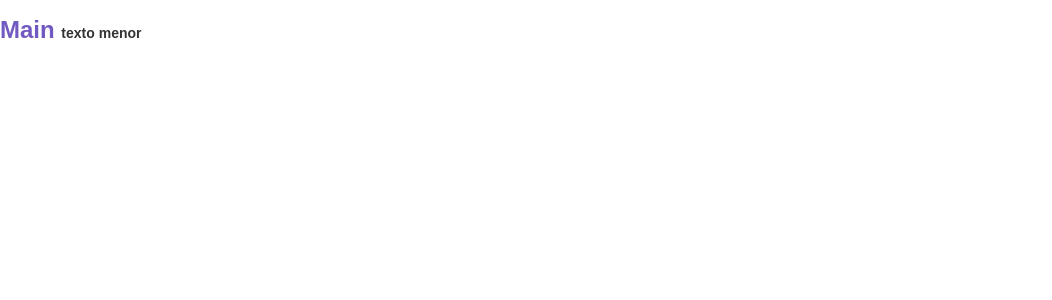
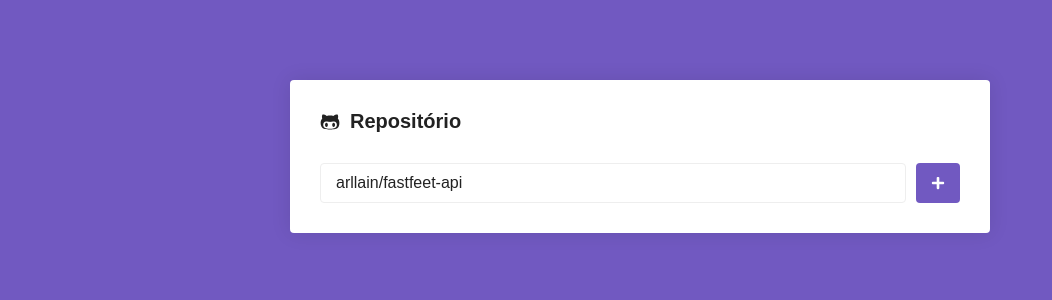
Before and after one commit to arllain/modulo05, a React (Create React App) app: page / in a window 1280 px wide. Shown: the top 300 px of the page, without its empty margins (0-1052 px from the left). Built offline with nearby package versions, Linux system fonts and the light colour scheme; the HTML template or start-up script is replaced by a standard one.

Commit message:
adicionando repositorios

```diff
--- a/package.json
+++ b/package.json
@@ -6,8 +6,10 @@
     "@testing-library/jest-dom": "^4.2.4",
     "@testing-library/react": "^9.3.2",
     "@testing-library/user-event": "^7.1.2",
+    "axios": "^0.19.2",
     "react": "^16.12.0",
     "react-dom": "^16.12.0",
+    "react-icons": "^3.9.0",
     "react-router-dom": "^5.1.2",
     "react-scripts": "3.3.1",
     "styled-components": "^5.0.1"
--- a/src/App.js
+++ b/src/App.js
@@ -1,10 +1,14 @@
 import React from 'react';
 import Routes from './routes';
+import GlobalStyle from './styles/global';
 
 function App() {
   return (
     <div className="App">
-      <Routes />
+      <>
+        <Routes />
+        <GlobalStyle />
+      </>
     </div>
   );
 }
--- a/src/pages/Main/index.js
+++ b/src/pages/Main/index.js
@@ -1,10 +1,63 @@
-import React from 'react';
-import { Title } from './styles';
+import React, { Component } from 'react';
+import { FaGithubAlt, FaPlus, FaSpinner } from 'react-icons/fa';
+import { Container, Form, SubmitButton } from './styles';
+import api from '../../services/api';
 
-export default function Main() {
-  return (
-    <Title error={false}>
-      Main <small>texto menor</small>
-    </Title>
-  );
+export default class Main extends Component {
+  state = {
+    newRepo: 'arllain/fastfeet-api ',
+    repositories: [],
+    loading: false,
+  };
+
+  handleInputChange = e => {
+    this.setState({ newRepo: e.target.value });
+  };
+
+  handleSubmit = async e => {
+    e.preventDefault();
+
+    this.setState({ loading: true });
+
+    const { newRepo, repositories } = this.state;
+
+    const response = await api.get(`/repos/${newRepo}`);
+
+    const data = {
+      name: response.data.full_name,
+    };
+
+    this.setState({
+      repositories: [...repositories, data],
+      //newRepo: '',
+      loading: false,
+    });
+  };
+
+  render() {
+    const { newRepo, loading } = this.state;
+    return (
+      <Container>
+        <h1>
+          <FaGithubAlt />
+          Repositório
+        </h1>
+        <Form onSubmit={this.handleSubmit}>
+          <input
+            type="text"
+            placeholder="Adicionar repositório"
+            value={newRepo}
+            onChange={this.handleInputChange}
+          />
+          <SubmitButton loading={loading}>
+            {loading ? (
+              <FaSpinner color="#fff" size={14} />
+            ) : (
+              <FaPlus color="#fff" size={14} />
+            )}
+          </SubmitButton>
+        </Form>
+      </Container>
+    );
+  }
 }
--- a/src/pages/Main/styles.js
+++ b/src/pages/Main/styles.js
@@ -1,12 +1,70 @@
-import styled from 'styled-components';
+import styled, { keyframes, css } from 'styled-components';
 
-export const Title = styled.h1`
-  font-size: 24px;
-  color: ${props => (props.error ? 'red' : '#7159c1')};
-  font-family: Arial, Helvetica, sans-serif;
+export const Container = styled.div`
+  max-width: 700px;
+  background-color: #fff;
+  border-radius: 4px;
+  box-shadow: 0 0 20px rgba(0, 0, 0, 0.1);
+  padding: 30px;
+  margin: 80px auto;
 
-  small {
-    font-size: 14px;
-    color: #333;
+  h1 {
+    font-size: 20px;
+    display: flex;
+    flex-direction: row;
+    align-items: center;
+
+    svg {
+      margin-right: 10px;
+    }
   }
 `;
+
+export const Form = styled.form`
+  margin-top: 30px;
+  display: flex;
+  flex-direction: row;
+
+  input {
+    flex: 1;
+    border: 1px solid #eee;
+    padding: 10px 15px;
+    border-radius: 4px;
+    font-size: 16px;
+  }
+`;
+
+const rotate = keyframes`
+from{
+  transform: rotate(0deg)
+}
+to{
+  transform: rotate(360deg)
+}
+`;
+export const SubmitButton = styled.button.attrs(props => ({
+  type: 'submit',
+  disabled: props.loading,
+}))`
+  background: #7159c1;
+  border: 0;
+  padding: 0 15px;
+  margin-left: 10px;
+  border-radius: 4px;
+  display: flex;
+  justify-content: center;
+  align-items: center;
+
+  &[disabled] {
+    cursor: not-allowed;
+    opacity: 0.6;
+  }
+
+  ${props =>
+    props.loading &&
+    css`
+      svg {
+        animation: ${rotate} 2s linear infinite;
+      }
+    `}
+`;
--- /dev/null
+++ b/src/services/api.js
@@ -0,0 +1,7 @@
+import axios from 'axios';
+
+const api = axios.create({
+  baseURL: 'https://api.github.com',
+});
+
+export default api;
--- /dev/null
+++ b/src/styles/global.js
@@ -0,0 +1,29 @@
+import { createGlobalStyle } from 'styled-components';
+
+export default createGlobalStyle`
+  *{
+    margin:0;
+    padding: 0;
+    outline: 0;
+    box-sizing: border-box
+  }
+
+  html, body, #root{
+    min-height 100%;
+  }
+
+  body{
+    background: #7159c1;
+    -webkit-font-smoothing: antialiased !import;
+  }
+
+  body, input, button {
+    color: #222;
+    font-size: 14px;
+    font-family: Arial, Helvetica, sans-serif
+  }
+
+  button {
+    cursor: pointer
+  }
+`;
```
Also changed, not shown: 1 other file (tests, documents, lock files or other folders).
